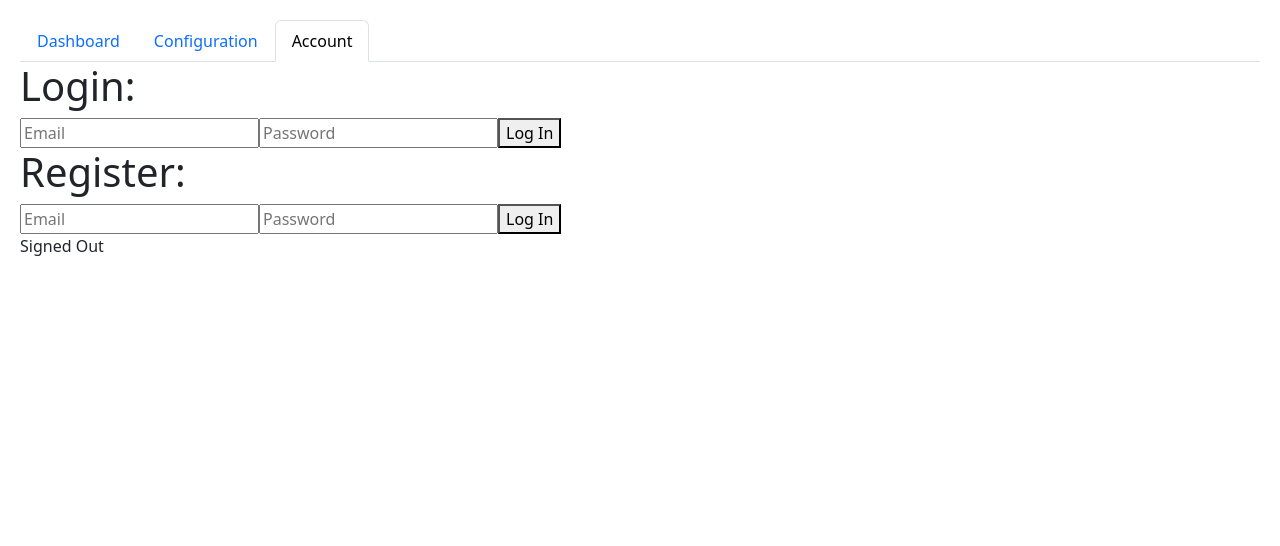
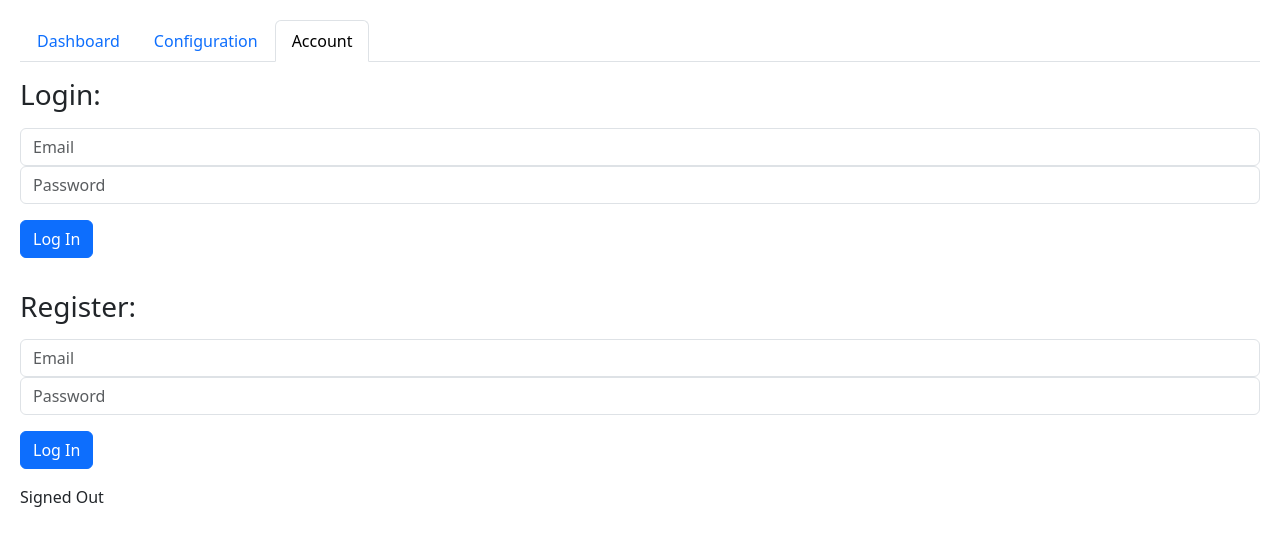
Before and after one commit to gergwoodside/birthday-dashboard, a React (Vite) app: page / in a window 1280 px wide. Both pictures are taken after a click on the tab "Account". Shown: the top 546 px of the page. Built offline with nearby package versions, Linux system fonts and the light colour scheme; no server answers; the database is empty.

Commit message:
got birthdays to refresh when auth state changes but still can't figure out these damn firestore rules

```diff
--- a/src/App.tsx
+++ b/src/App.tsx
@@ -14,7 +14,8 @@ import {
   getDocs,
   doc,
 } from "firebase/firestore";
-import { db } from "./firebase";
+import { auth, db } from "./firebase";
+import { onAuthStateChanged } from "firebase/auth";
 
 interface Birthday {
   id: string;
@@ -38,6 +39,7 @@ function App() {
     await addDoc(birthdayCollectionRef, {
       personName: person.name,
       date: person.date,
+      createdById: auth?.currentUser?.uid,
     });
     getBirthdayList();
     setPerson({ name: "", date: "" }); // Reset the person object
@@ -59,12 +61,22 @@ function App() {
       console.log({ filteredData });
       setBirthdays(filteredData);
     } catch (err) {
-      console.error(err);
+      console.error("this fucking thing sucks", err);
     }
   };
 
   useEffect(() => {
-    getBirthdayList();
+    getBirthdayList;
+  });
+
+  useEffect(() => {
+    const listen = onAuthStateChanged(auth, (user) => {
+      user == null ? setBirthdays([]) : getBirthdayList();
+    });
+
+    return () => {
+      listen();
+    };
   }, []);
 
   return (
--- a/src/components/auth/AuthDetails.tsx
+++ b/src/components/auth/AuthDetails.tsx
@@ -29,7 +29,9 @@ const AuthDetails = () => {
         <div>
           <p>Signed in as {auth.currentUser?.email}</p>
           <p>
-            <button onClick={userSignOut}>Sign Out</button>
+            <button onClick={userSignOut} className="btn btn-danger">
+              Sign Out
+            </button>
           </p>
         </div>
       ) : (
--- a/src/components/auth/SignIn.tsx
+++ b/src/components/auth/SignIn.tsx
@@ -1,4 +1,4 @@
-import React, { useState, FormEvent } from "react";
+import { useState, FormEvent } from "react";
 import { auth } from "../../firebase";
 import { signInWithEmailAndPassword } from "firebase/auth";
 
@@ -8,29 +8,32 @@ const SignIn = () => {
 
   const signIn = (event: FormEvent) => {
     event.preventDefault();
-    signInWithEmailAndPassword(auth, email, password)
-      .then((userCredential) => {
-        console.log(userCredential);
-      })
-      .catch((error) => console.log(error));
+    signInWithEmailAndPassword(auth, email, password).catch((error) =>
+      console.log(error)
+    );
   };
   return (
     <div className="sign-in-container">
       <form onSubmit={signIn}>
-        <h1>Login:</h1>
+        <h3 className="my-3">Login:</h3>
         <input
           type="email"
+          className="form-control"
+          id="email"
           placeholder="Email"
           value={email}
           onChange={(e) => setEmail(e.target.value)}
         ></input>
         <input
           type="password"
+          className="form-control"
           placeholder="Password"
           value={password}
           onChange={(e) => setPassword(e.target.value)}
         ></input>
-        <button type="submit">Log In</button>
+        <button type="submit" className="btn btn-primary my-3">
+          Log In
+        </button>
       </form>
     </div>
   );
--- a/src/components/auth/SignUp.tsx
+++ b/src/components/auth/SignUp.tsx
@@ -8,29 +8,32 @@ const SignUp = () => {
 
   const signUp = (event: FormEvent) => {
     event.preventDefault();
-    createUserWithEmailAndPassword(auth, email, password)
-      .then((userCredential) => {
-        console.log(userCredential);
-      })
-      .catch((error) => console.log(error));
+    createUserWithEmailAndPassword(auth, email, password).catch((error) =>
+      console.log(error)
+    );
   };
+
   return (
     <div className="sign-in-container">
       <form onSubmit={signUp}>
-        <h1>Register:</h1>
+        <h3 className="my-3">Register:</h3>
         <input
           type="email"
+          className="form-control"
           placeholder="Email"
           value={email}
           onChange={(e) => setEmail(e.target.value)}
         ></input>
         <input
           type="password"
+          className="form-control"
           placeholder="Password"
           value={password}
           onChange={(e) => setPassword(e.target.value)}
         ></input>
-        <button type="submit">Log In</button>
+        <button type="submit" className="btn btn-primary my-3">
+          Log In
+        </button>
       </form>
     </div>
   );
```
